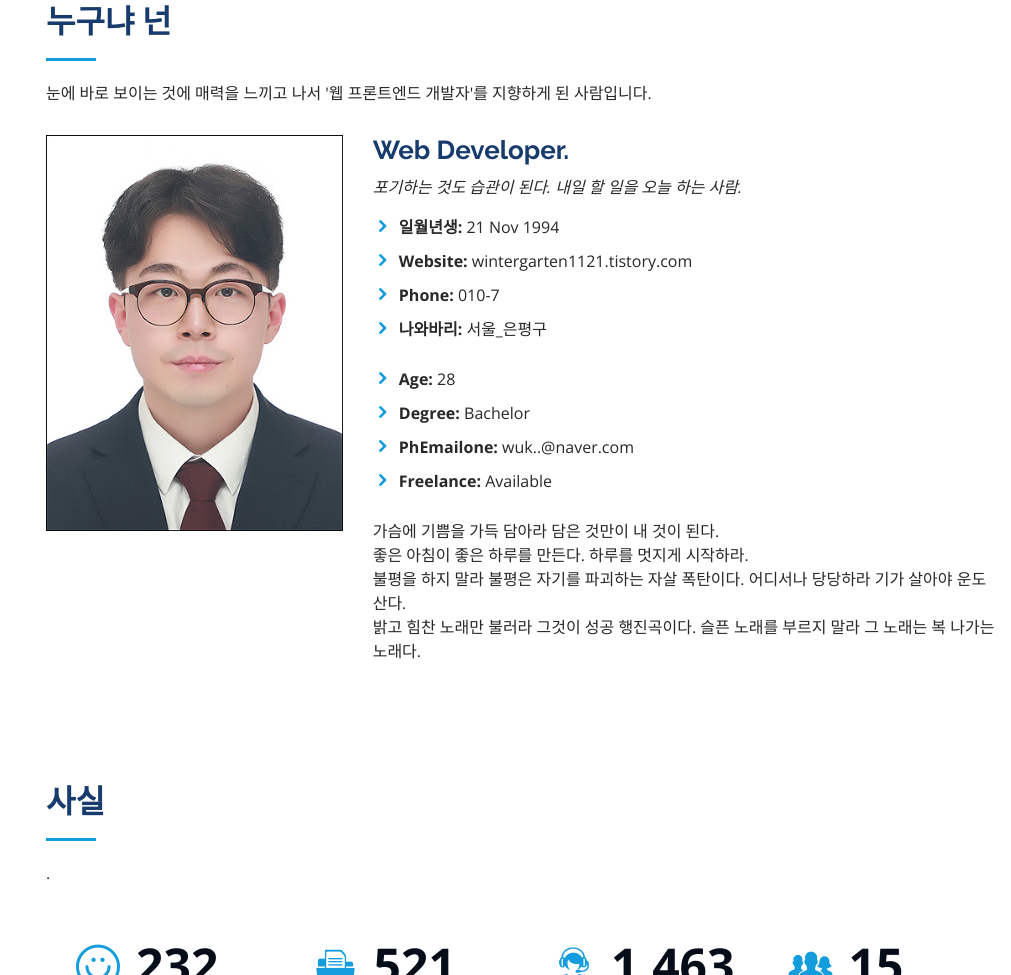
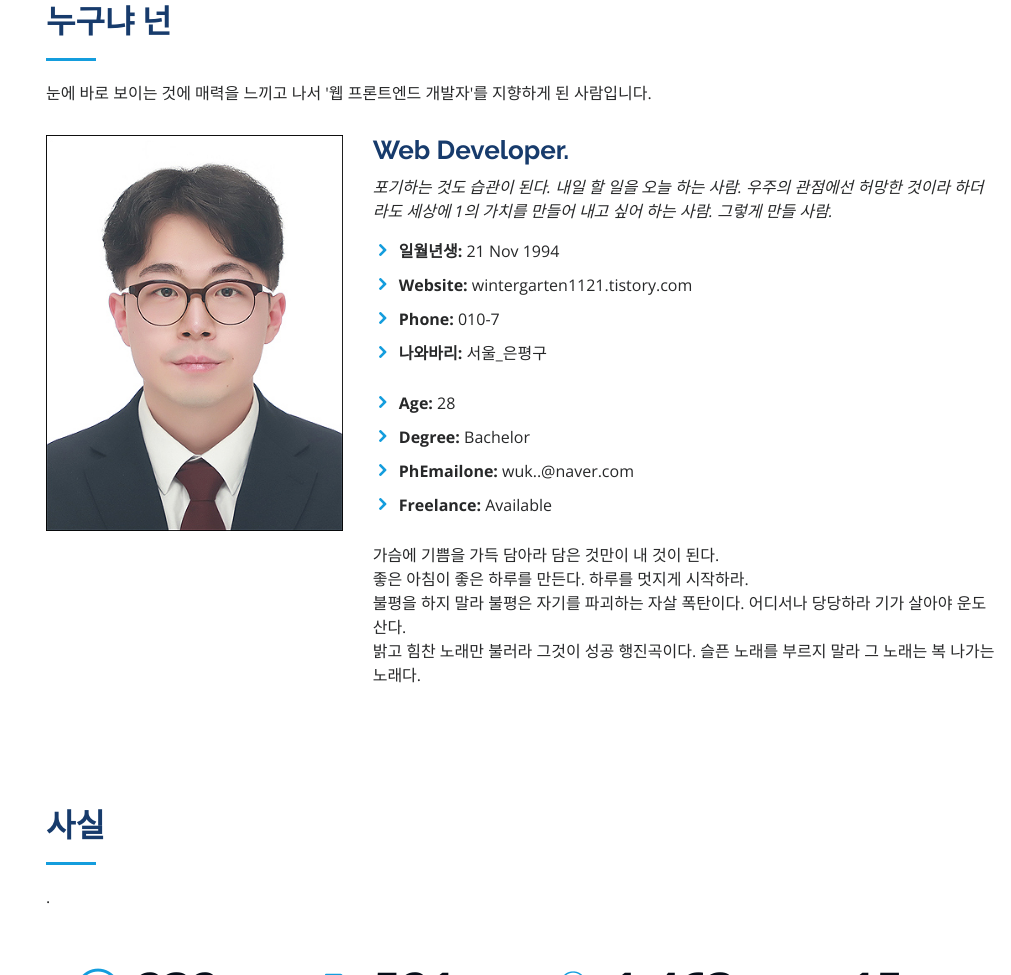
Before and after one commit to winters1121/winters1121.github.io, a plain HTML site: page index.html in a window 1280 px wide. Shown: the part 857-1832 px from the top of the page, without its empty margins (269-1280 px from the left). Drawn offline with nearby package versions, Linux system fonts and the light colour scheme.

Commit message:
Add files via upload

```diff
--- a/index.html
+++ b/index.html
@@ -98,6 +98,7 @@
             <h3>Web Developer.</h3>
             <p class="font-italic">
               포기하는 것도 습관이 된다. 내일 할 일을 오늘 하는 사람.
+              우주의 관점에선 허망한 것이라 하더라도 세상에 1의 가치를 만들어 내고 싶어 하는 사람. 그렇게 만들 사람.
             </p>
             <div class="row">
               <div class="col-lg-10">
```
